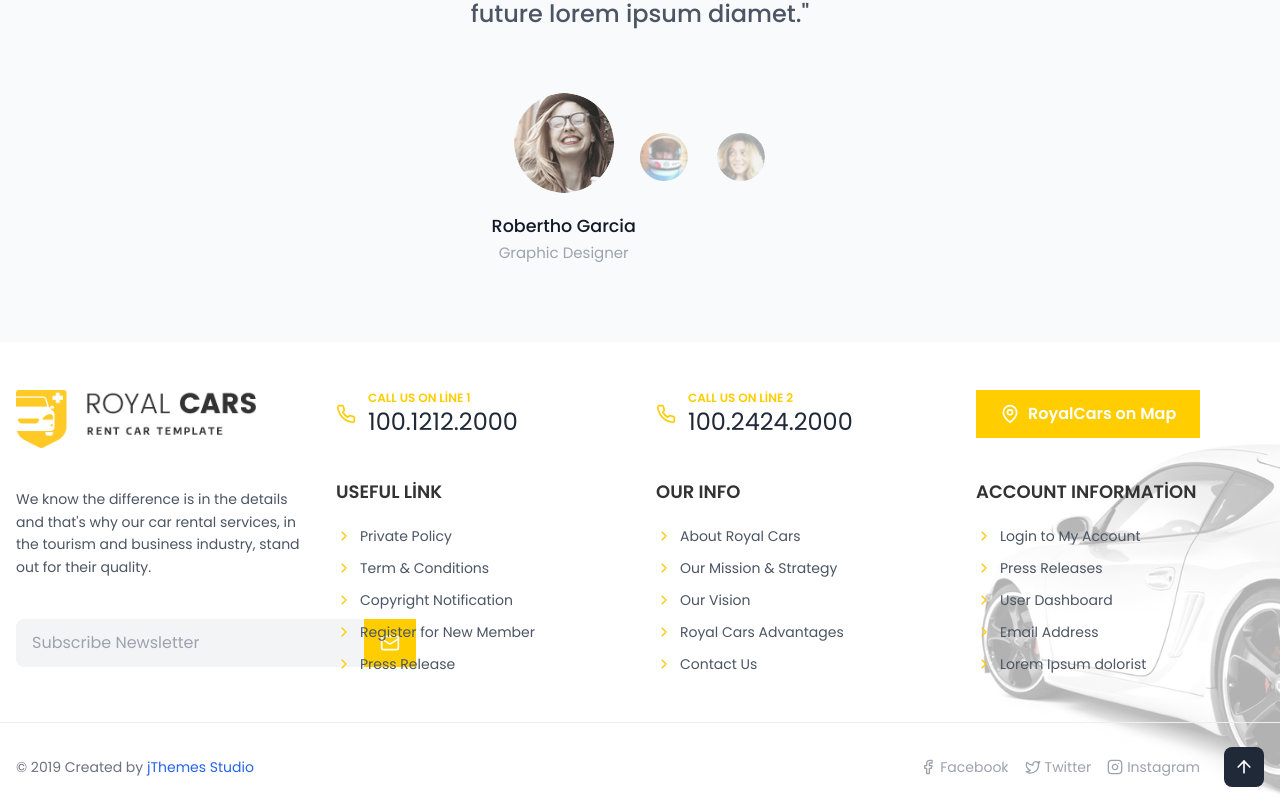
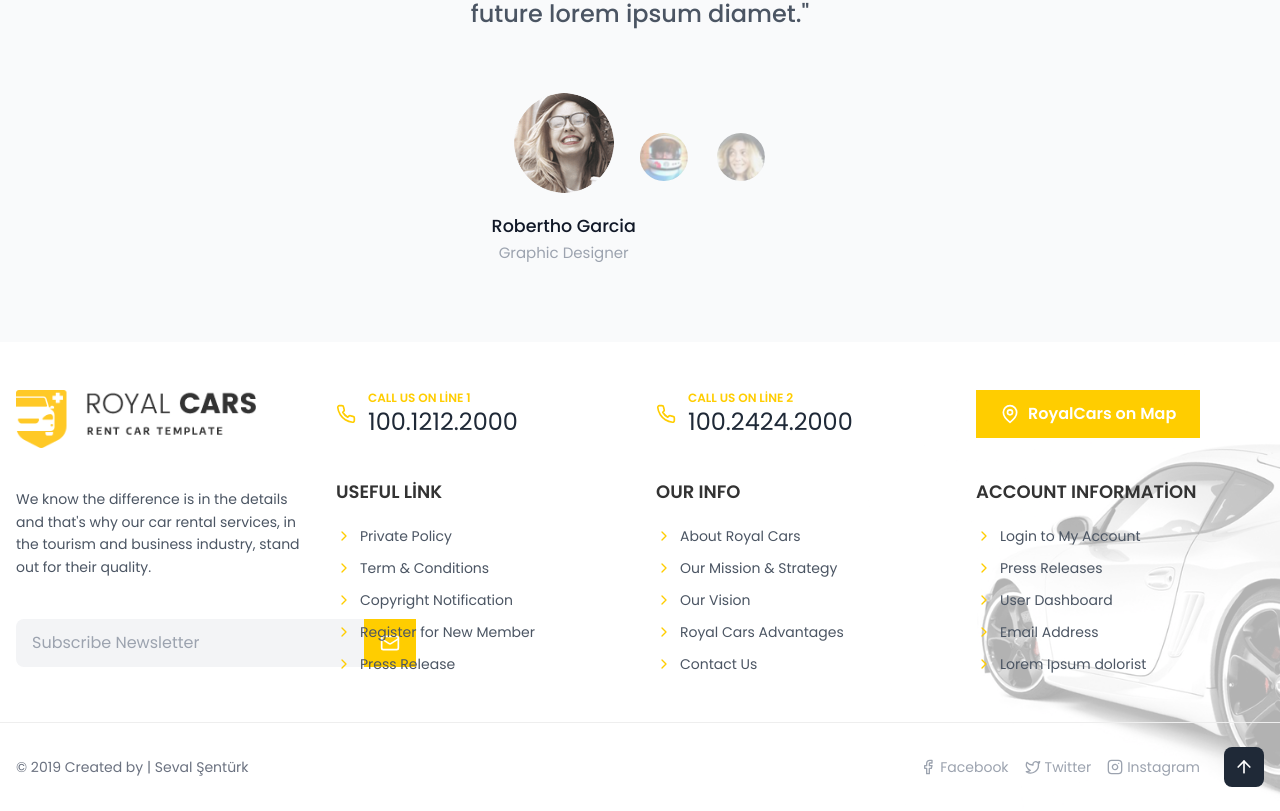
Before and after one commit to seval2016/royal-car, a React (Vite) app in the folder frontend/: page / in a window 1280 px wide. Shown: the part 2972-3783 px from the top of the page. Built offline with nearby package versions, Linux system fonts and the light colour scheme; the HTML template or start-up script is replaced by a standard one.

Commit message:
footer design

```diff
--- a/frontend/src/components/layout/Footer.tsx
+++ b/frontend/src/components/layout/Footer.tsx
@@ -198,7 +198,7 @@ const Footer = () => {
           <div className="flex flex-col md:flex-row justify-between items-center space-y-4 md:space-y-0">
             <div className="text-gray-500 text-sm">
               © 2019 Created by{" "}
-              <span className="text-blue-600">jThemes Studio</span>
+              <span>| Seval Şentürk</span>
             </div>
             <div className="flex items-center space-x-6">
               <div className="flex space-x-4 text-gray-400">
```
